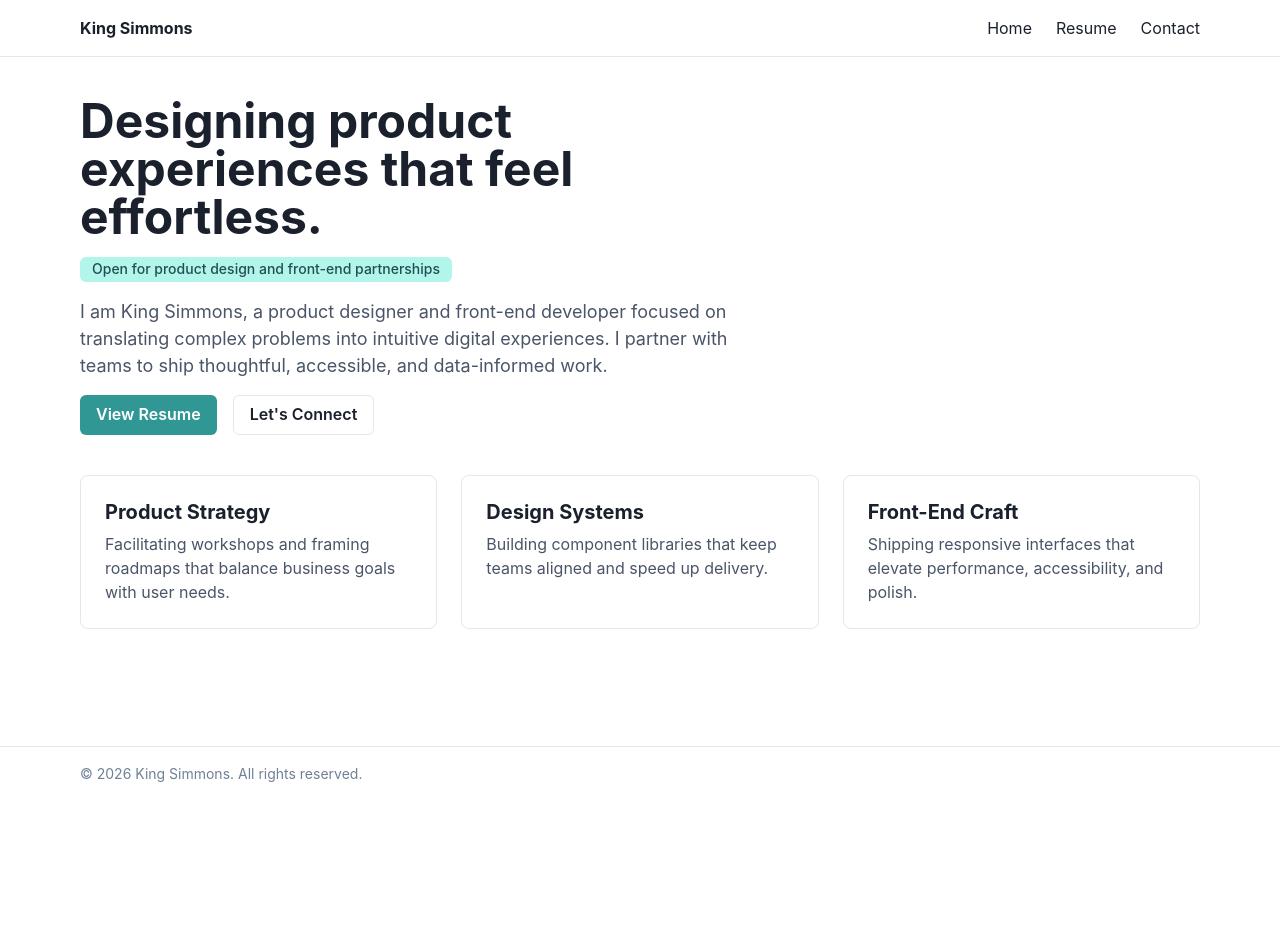
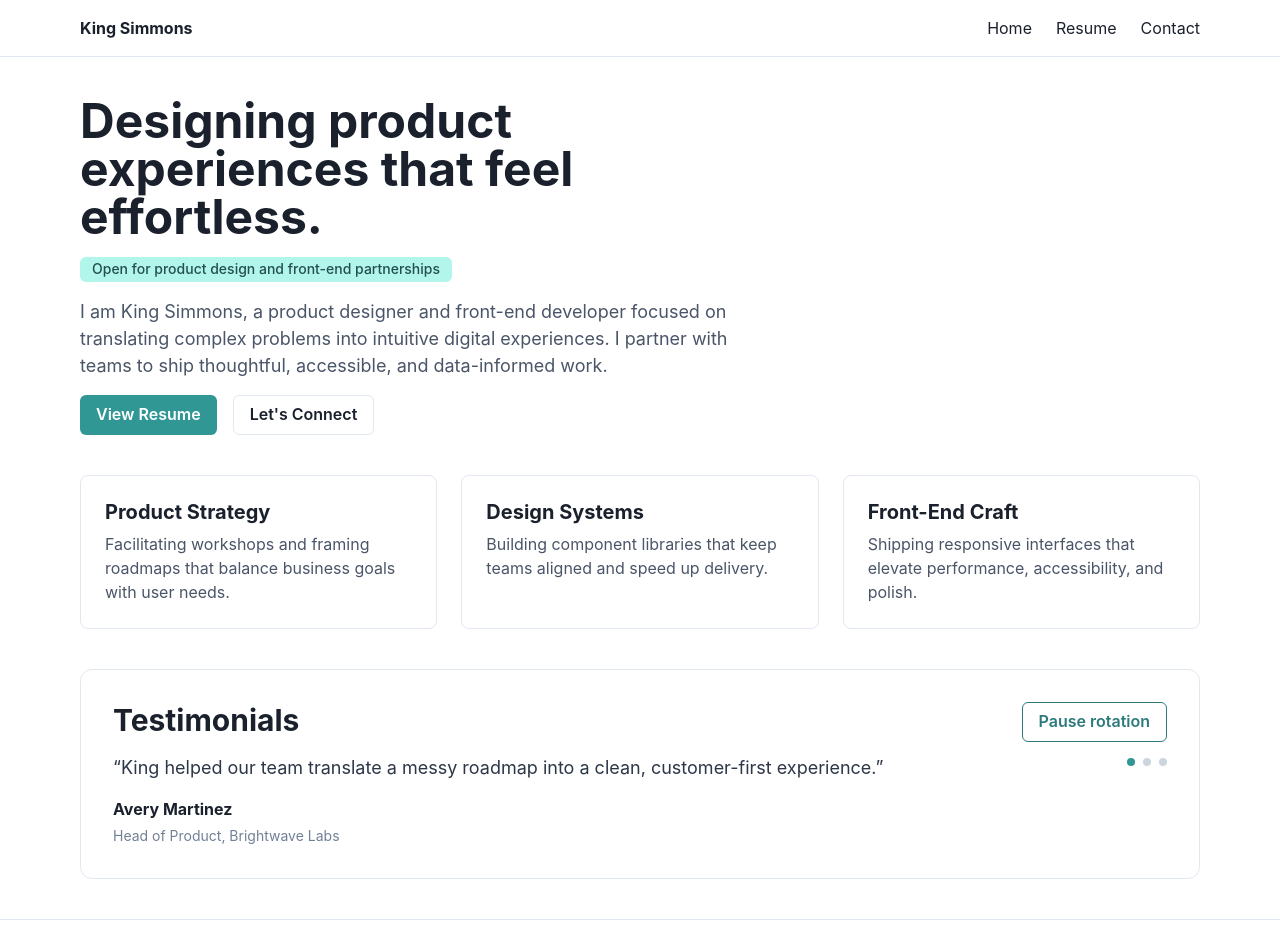
Before and after one commit to King-Simmons/king-simmons-portfolio, a Next.js app: page / in a window 1280 px wide. Shown: the top 939 px of the page. Before the commit the page ends 800 px from the top, so only its background shows below. Built offline with nearby package versions, Linux system fonts and the light colour scheme.

Commit message:
Add testimonials carousel with autoplay controls

```diff
--- /dev/null
+++ b/src/components/TestimonialsCarousel.tsx
@@ -0,0 +1,121 @@
+import {
+  Box,
+  Button,
+  Flex,
+  Heading,
+  HStack,
+  Stack,
+  Text,
+  usePrefersReducedMotion,
+} from "@chakra-ui/react";
+import { useEffect, useMemo, useState } from "react";
+
+type Testimonial = {
+  quote: string;
+  name: string;
+  role: string;
+};
+
+const AUTOPLAY_INTERVAL_MS = 6000;
+
+const TestimonialsCarousel = () => {
+  const prefersReducedMotion = usePrefersReducedMotion();
+  const testimonials = useMemo<Testimonial[]>(
+    () => [
+      {
+        quote:
+          "King helped our team translate a messy roadmap into a clean, customer-first experience.",
+        name: "Avery Martinez",
+        role: "Head of Product, Brightwave Labs",
+      },
+      {
+        quote:
+          "The new design system streamlined our releases and made collaboration feel effortless.",
+        name: "Priya Shah",
+        role: "Engineering Manager, Atlas Commerce",
+      },
+      {
+        quote:
+          "Thoughtful, fast, and user-centered—King consistently ships polished work.",
+        name: "Jordan Lee",
+        role: "Founder, Studio North",
+      },
+    ],
+    []
+  );
+  const [activeIndex, setActiveIndex] = useState(0);
+  const [isPlaying, setIsPlaying] = useState(true);
+
+  useEffect(() => {
+    if (prefersReducedMotion || !isPlaying) {
+      return undefined;
+    }
+
+    const interval = window.setInterval(() => {
+      setActiveIndex((prev) => (prev + 1) % testimonials.length);
+    }, AUTOPLAY_INTERVAL_MS);
+
+    return () => window.clearInterval(interval);
+  }, [isPlaying, prefersReducedMotion, testimonials.length]);
+
+  const activeTestimonial = testimonials[activeIndex];
+
+  return (
+    <Box
+      borderWidth="1px"
+      borderColor="gray.200"
+      borderRadius="xl"
+      p={{ base: 6, md: 8 }}
+      bg="white"
+    >
+      <Flex
+        direction={{ base: "column", md: "row" }}
+        justify="space-between"
+        gap={6}
+      >
+        <Stack spacing={4} flex="1">
+          <Heading as="h2" size="lg">
+            Testimonials
+          </Heading>
+          <Text fontSize="lg" color="gray.700">
+            “{activeTestimonial.quote}”
+          </Text>
+          <Stack spacing={1}>
+            <Text fontWeight="bold">{activeTestimonial.name}</Text>
+            <Text fontSize="sm" color="gray.500">
+              {activeTestimonial.role}
+            </Text>
+          </Stack>
+        </Stack>
+        <Stack spacing={4} align={{ base: "flex-start", md: "flex-end" }}>
+          <Button
+            onClick={() => setIsPlaying((prev) => !prev)}
+            variant="outline"
+            colorScheme="teal"
+            alignSelf={{ base: "flex-start", md: "flex-end" }}
+          >
+            {isPlaying ? "Pause rotation" : "Resume rotation"}
+          </Button>
+          <HStack spacing={2} aria-label="Testimonial position">
+            {testimonials.map((_, index) => (
+              <Box
+                key={`indicator-${index}`}
+                width="8px"
+                height="8px"
+                borderRadius="full"
+                bg={index === activeIndex ? "teal.500" : "gray.300"}
+              />
+            ))}
+          </HStack>
+          {prefersReducedMotion ? (
+            <Text fontSize="xs" color="gray.500">
+              Autoplay disabled to respect reduced motion preferences.
+            </Text>
+          ) : null}
+        </Stack>
+      </Flex>
+    </Box>
+  );
+};
+
+export default TestimonialsCarousel;
--- a/src/pages/index.tsx
+++ b/src/pages/index.tsx
@@ -8,6 +8,7 @@ import {
   Tag,
   Text,
 } from "@chakra-ui/react";
+import TestimonialsCarousel from "../components/TestimonialsCarousel";
 
 const HomePage = () => {
   return (
@@ -73,6 +74,7 @@ const HomePage = () => {
           </Box>
         ))}
       </SimpleGrid>
+      <TestimonialsCarousel />
     </Stack>
   );
 };
```
Also changed, not shown: 1 other file (tests, documents, lock files or other folders).
